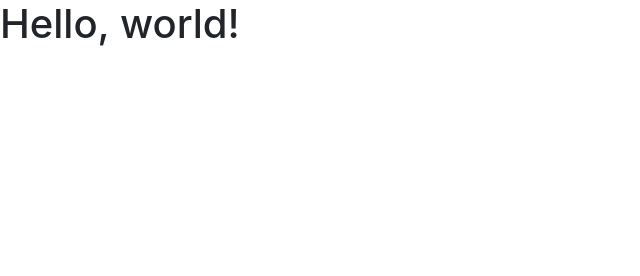
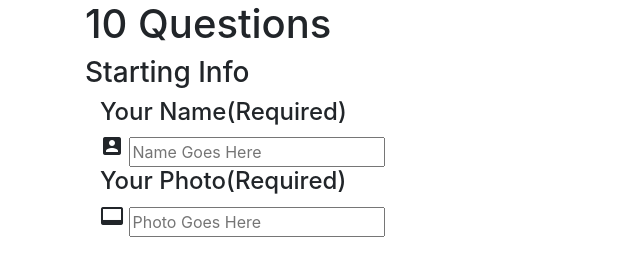
Before and after one commit to EricC44/Friend-Finder, a plain HTML site: page app/public/survey.html in a window 1280 px wide. Shown: the whole page, without its empty margins (0-640 px from the left). Drawn offline with nearby package versions, Linux system fonts and the light colour scheme; a web font is replaced by a local one.

Commit message:
added input fields for name and photo on survey

```diff
--- a/app/public/survey.html
+++ b/app/public/survey.html
@@ -7,11 +7,46 @@
 
     <!-- Bootstrap CSS -->
     <link rel="stylesheet" href="https://stackpath.bootstrapcdn.com/bootstrap/4.3.1/css/bootstrap.min.css" integrity="sha384-ggOyR0iXCbMQv3Xipma34MD+dH/1fQ784/j6cY/iJTQUOhcWr7x9JvoRxT2MZw1T" crossorigin="anonymous">
+    <!-- Google Font  -->
+    <link href="https://fonts.googleapis.com/css?family=Ranga&display=swap" rel="stylesheet">
+    <!-- For Materialize -->
+    <link rel="stylesheet" href="https://fonts.googleapis.com/css?family=Roboto:300,400,500,700|Material+Icons">
+    <link rel="stylesheet" href="https://unpkg.com/bootstrap-material-design@4.1.1/dist/css/bootstrap-material-design.min.css" integrity="sha384-wXznGJNEXNG1NFsbm0ugrLFMQPWswR3lds2VeinahP8N0zJw9VWSopbjv2x7WCvX" crossorigin="anonymous">
 
-    <title>Friend Finder: Avengers Edition</title>
+    <title>Friend Finder</title>
   </head>
   <body>
-    <h1>Hello, world!</h1>
+
+    <header>
+      <nav>
+
+      </nav>
+    </header>
+
+    <main>
+      <div class="container">
+        <div class="row">
+          <div class="col s12 z-depth-3 panel panel-danger">
+            <div id="panel-info">
+              <h1>10 Questions</h1>
+
+              <h3>Starting Info</h3>
+
+              <div class="input-field col s6">
+                <h4>Your Name(Required)</h4>
+                <i class="material-icons prefix">account_box</i>
+                <input type="text" class="validate" placeholder="Name Goes Here" id="userName">
+
+                <h4>Your Photo(Required)</h4>
+                <i class="material-icons prefix">video_label</i>
+                <input type="text" class="validate" placeholder="Photo Goes Here" id="userPhoto">
+
+              </div>
+            </div>
+          </div>
+        </div>
+      </div>
+    </main>
 
     <!-- Optional JavaScript -->
     <!-- Popper.js, then Bootstrap JS -->
```
